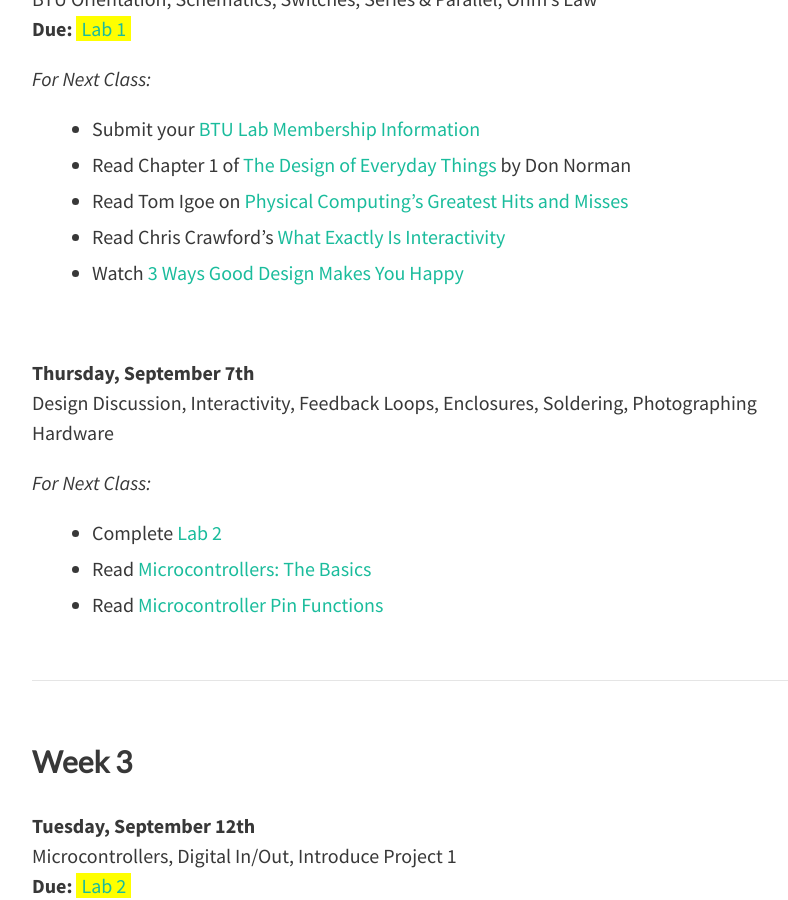
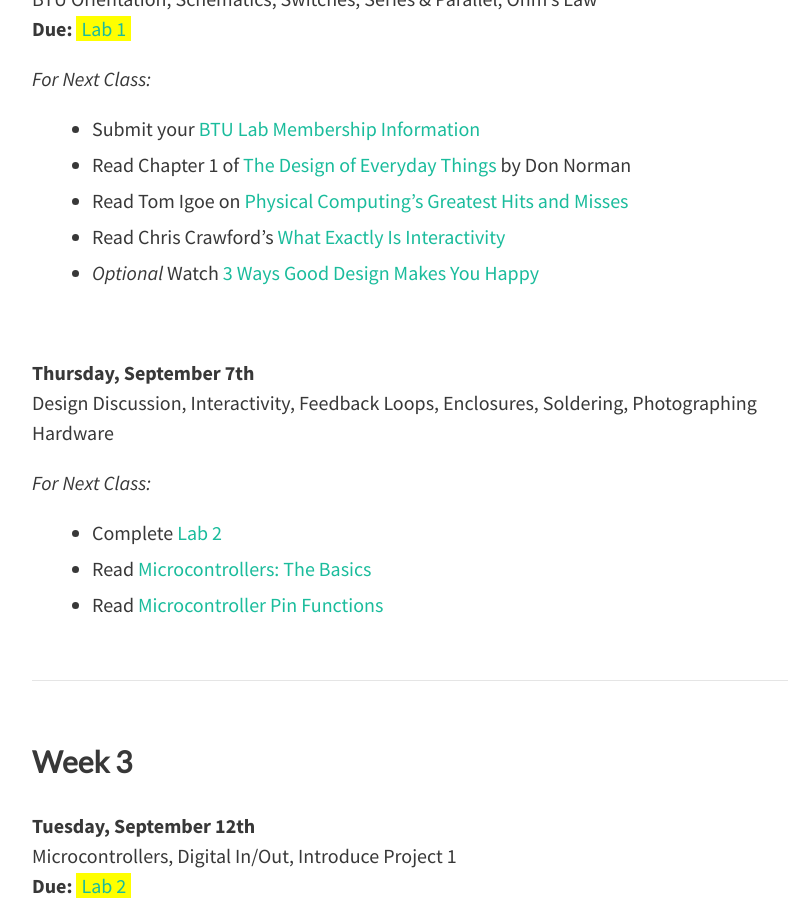
Before and after one commit to coloringchaos/object-f17, a Jekyll site: the page built from schedule.md, in a window 1280 px wide and 900 px high, scrolled down 1479 px. Shown: the whole window, without its empty margins (224-1012 px from the left). Built offline with Jekyll 4.4.1, drawn with Linux system fonts in a browser that asks for light colours; nearby versions of some CDN libraries.

Commit message:
schedule week 2

```diff
--- a/schedule.md
+++ b/schedule.md
@@ -40,7 +40,7 @@ feature-img: "img/bg1.jpg"
 + Read Chapter 1 of [The Design of Everyday Things](http://object.ariellehein.com/readings/DesignOfEveryDayThings.pdf) by Don Norman
 + Read Tom Igoe on [Physical Computing's Greatest Hits and Misses](http://www.tigoe.net/blog/category/physicalcomputing/176/)
 + Read Chris Crawford's [What Exactly Is Interactivity](http://object.ariellehein.com/readings/theartofinteractivedesign-ch1.pdf)
-+ Watch [3 Ways Good Design Makes You Happy](https://www.ted.com/talks/don_norman_on_design_and_emotion?language=en)
++ *Optional* Watch [3 Ways Good Design Makes You Happy](https://www.ted.com/talks/don_norman_on_design_and_emotion?language=en)
 
 
 <br>
```
